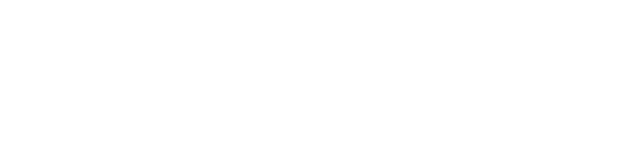
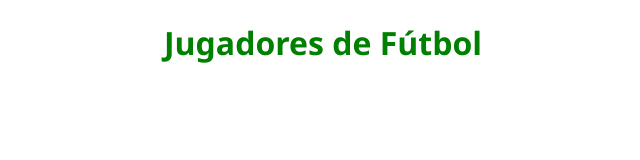
Before and after one commit to agdem/Probando, a plain HTML site: page index.html in a window 1280 px wide. Shown: the whole page, without its empty margins (317-957 px from the left). Drawn offline with Linux system fonts and the light colour scheme.

Commit message:
Agregando titulo y estilo

```diff
--- a/index.html
+++ b/index.html
@@ -7,5 +7,7 @@
     <title>Siguiendo con Git</title>
     <link rel="stylesheet" href="style.css" />
   </head>
-  <body></body>
+  <body>
+    <h1>Jugadores de Fútbol</h1>
+  </body>
 </html>
--- a/style.css
+++ b/style.css
@@ -0,0 +1,6 @@
+h1 {
+    color: green;
+    font-family: 'Segoe UI', Tahoma, Geneva, Verdana, sans-serif;
+    font-weight: bold;
+    text-align: center;
+}
```
